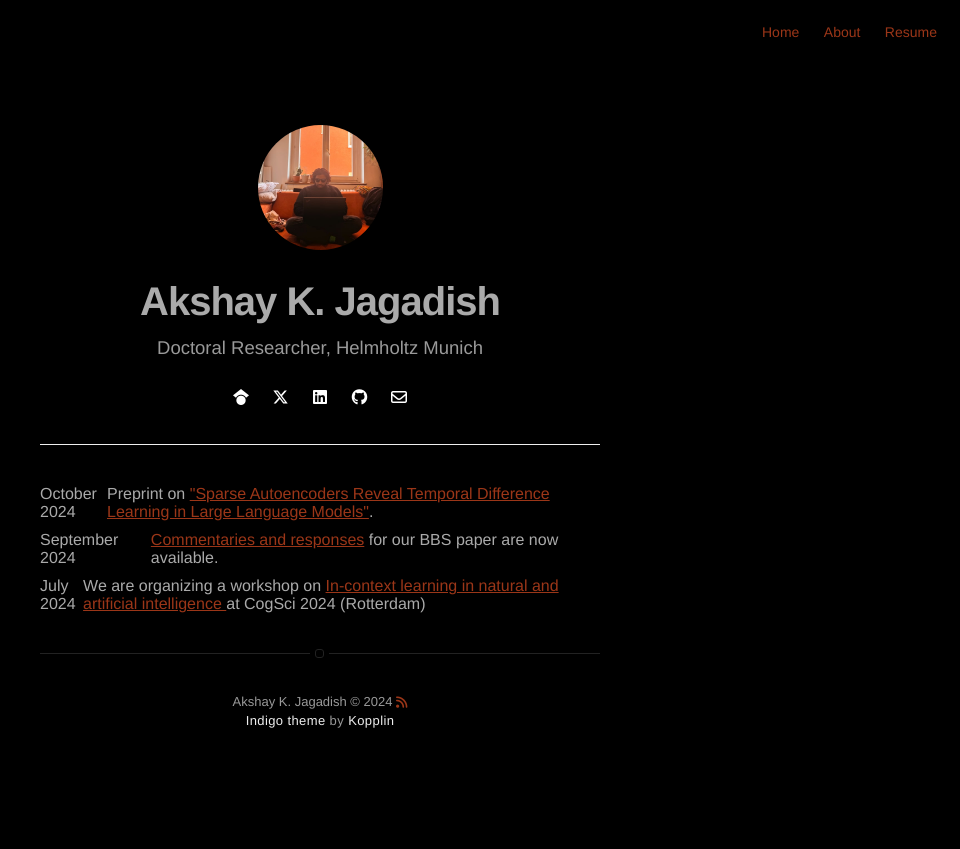
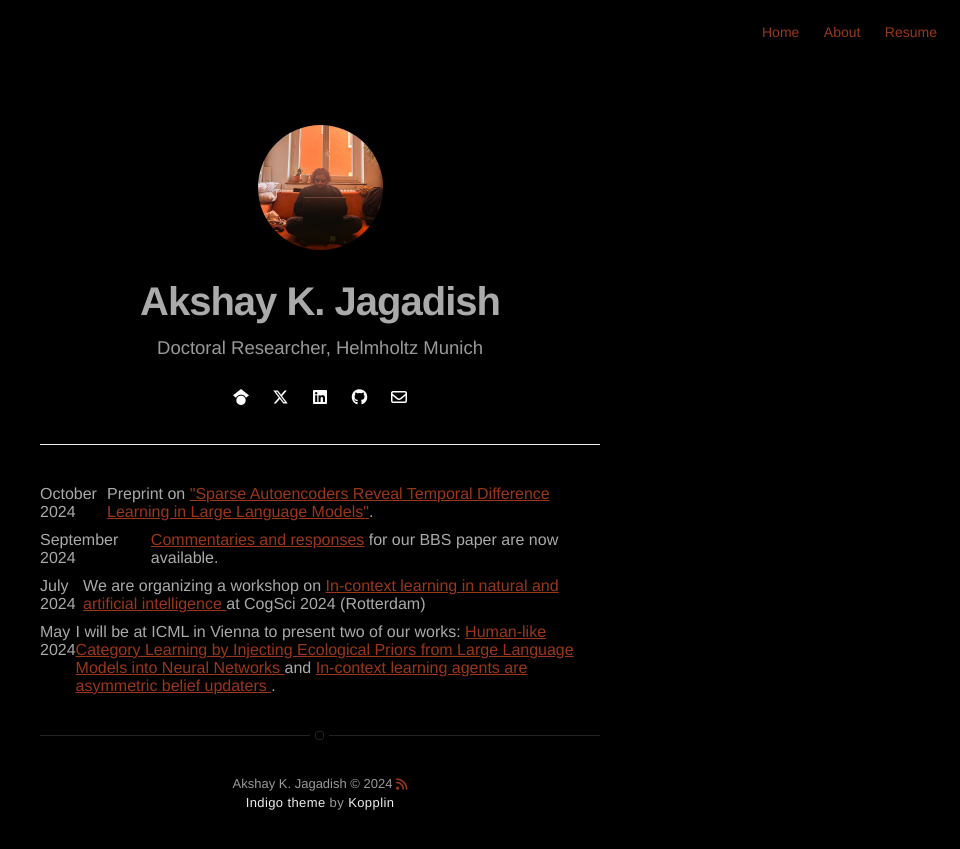
Before and after one commit to akjagadish/akjagadish.github.io, a Jekyll site: the page built from projects.html, in a window 1280 px wide. Shown: the top 849 px of the page, without its empty margins (320-1280 px from the left). Built offline with Jekyll 4.4.1, drawn with Linux system fonts in a browser that asks for light colours; nearby versions of some CDN libraries.

Commit message:
reformating of text

```diff
--- a/projects.html
+++ b/projects.html
@@ -23,6 +23,15 @@ layout: page
         learning in natural and artificial intelligence </a> at CogSci 2024 (Rotterdam) </span>
   </div>
 
+  <div style="display: flex; justify-content: space-between;">
+    <span>May 2024</span>
+    <span> I will be at ICML in Vienna to present two of our works: <a href="https://arxiv.org/abs/2402.01821">
+        Human-like Category Learning by Injecting Ecological Priors from Large Language Models into Neural Networks </a>
+      and
+      <a href="https://arxiv.org/abs/2402.03969"> In-context learning agents are asymmetric belief updaters </a>.
+    </span>
+  </div>
+
 
 </div>
 <!-- ---
```
